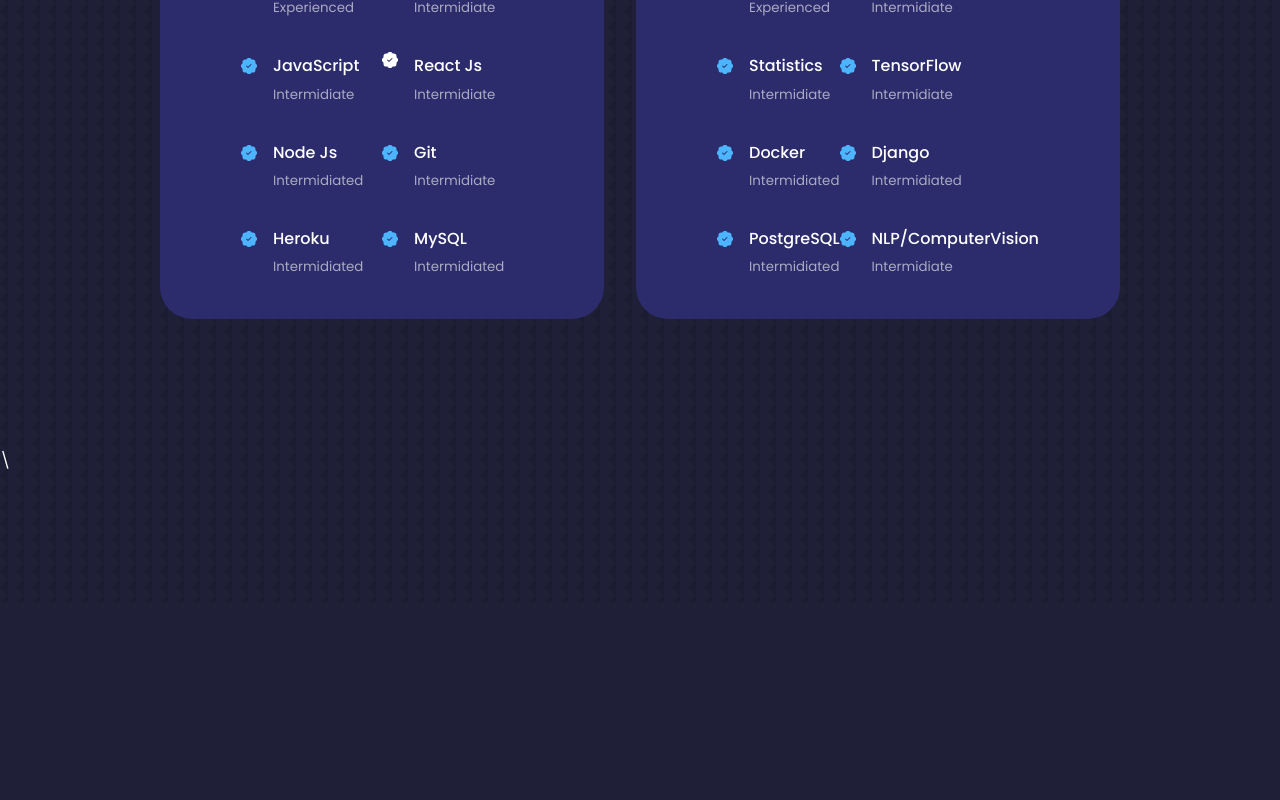
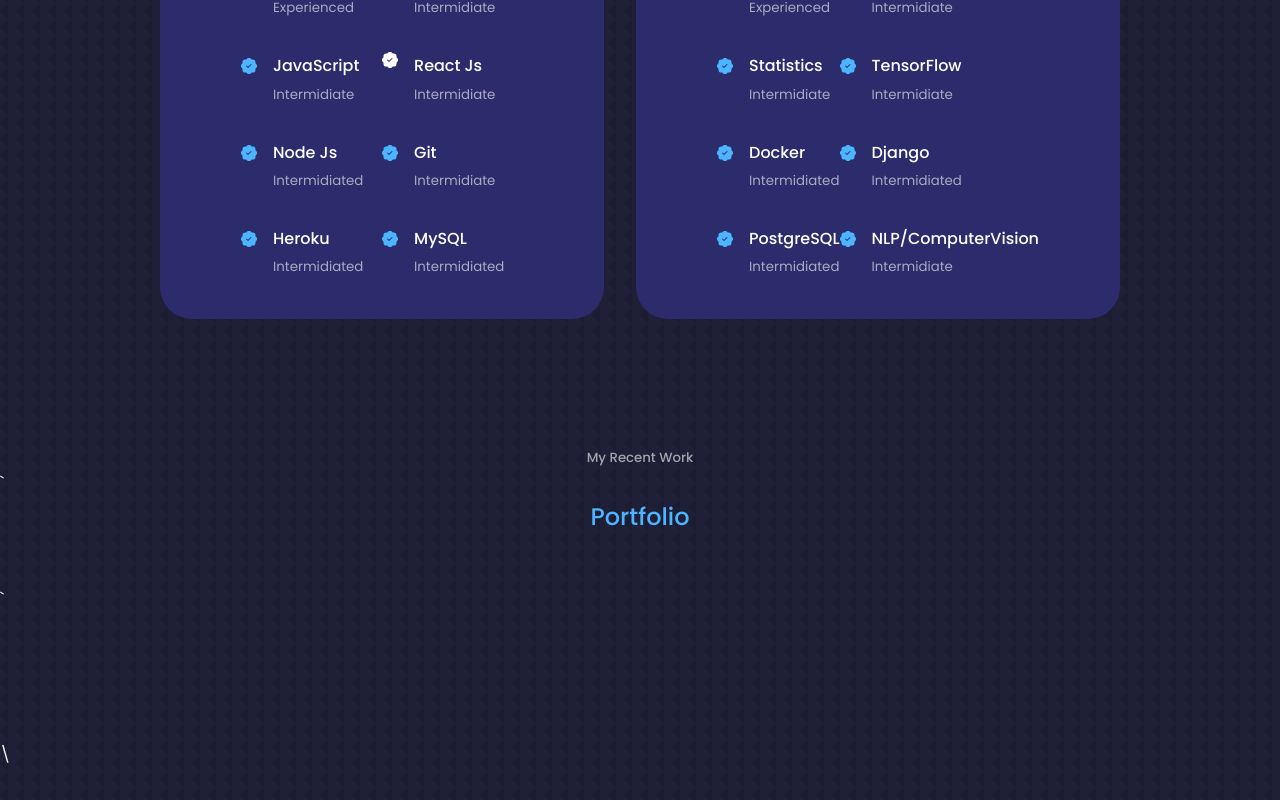
Before and after one commit to rahul263-stack/reatct-portfolio-website-1, a React (Create React App) app: page / in a window 1280 px wide. Shown: the part 1853-2653 px from the top of the page. Before the commit the page ends 2455 px from the top, so only its background shows below. Built offline with nearby package versions, Linux system fonts and the light colour scheme.

Commit message:
Update portfolio.jsx

```diff
--- a/src/components/portfolio/portfolio.jsx
+++ b/src/components/portfolio/portfolio.jsx
@@ -4,6 +4,11 @@
 const portfolio = () => {
   return (
     <section id='portfolio'>
+      <h5> My Recent Work </h5>
+    `<h2>Portfolio</h2>`
+
+
+
 
 
     </section>
```
